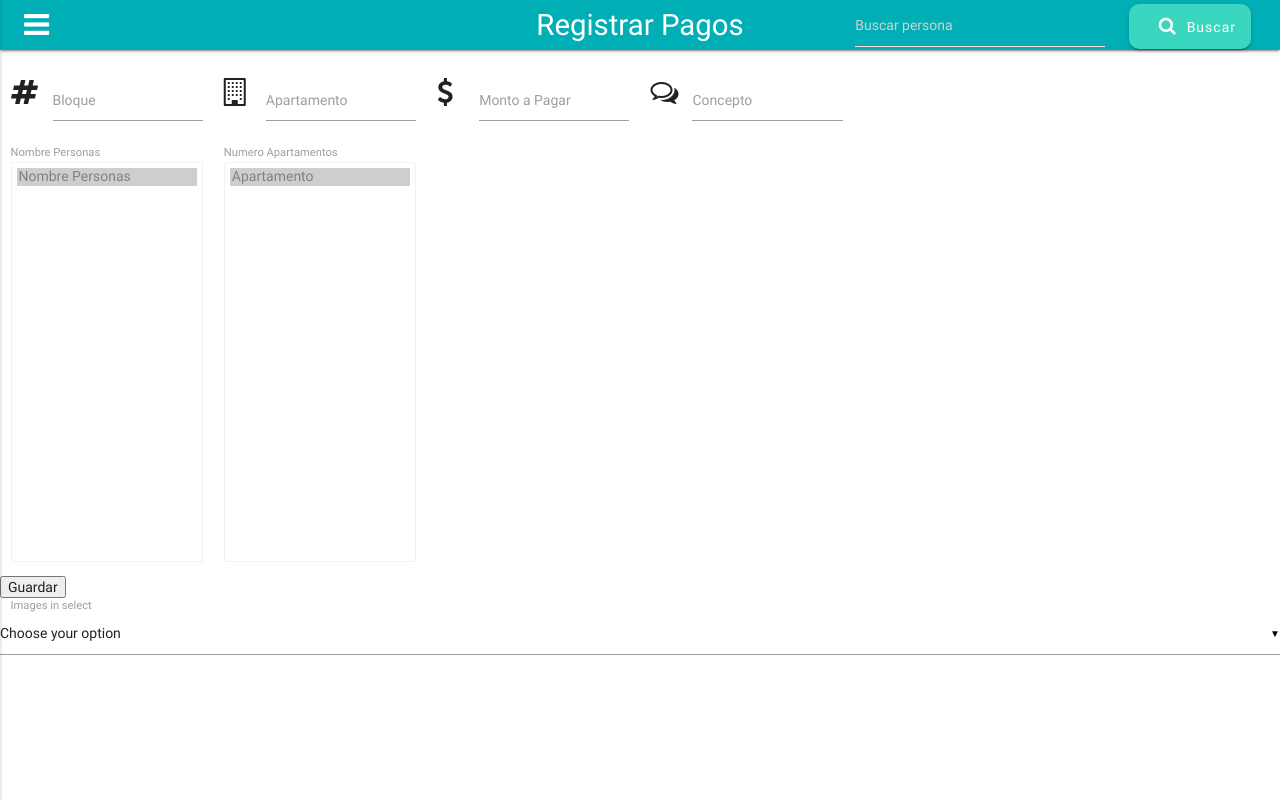
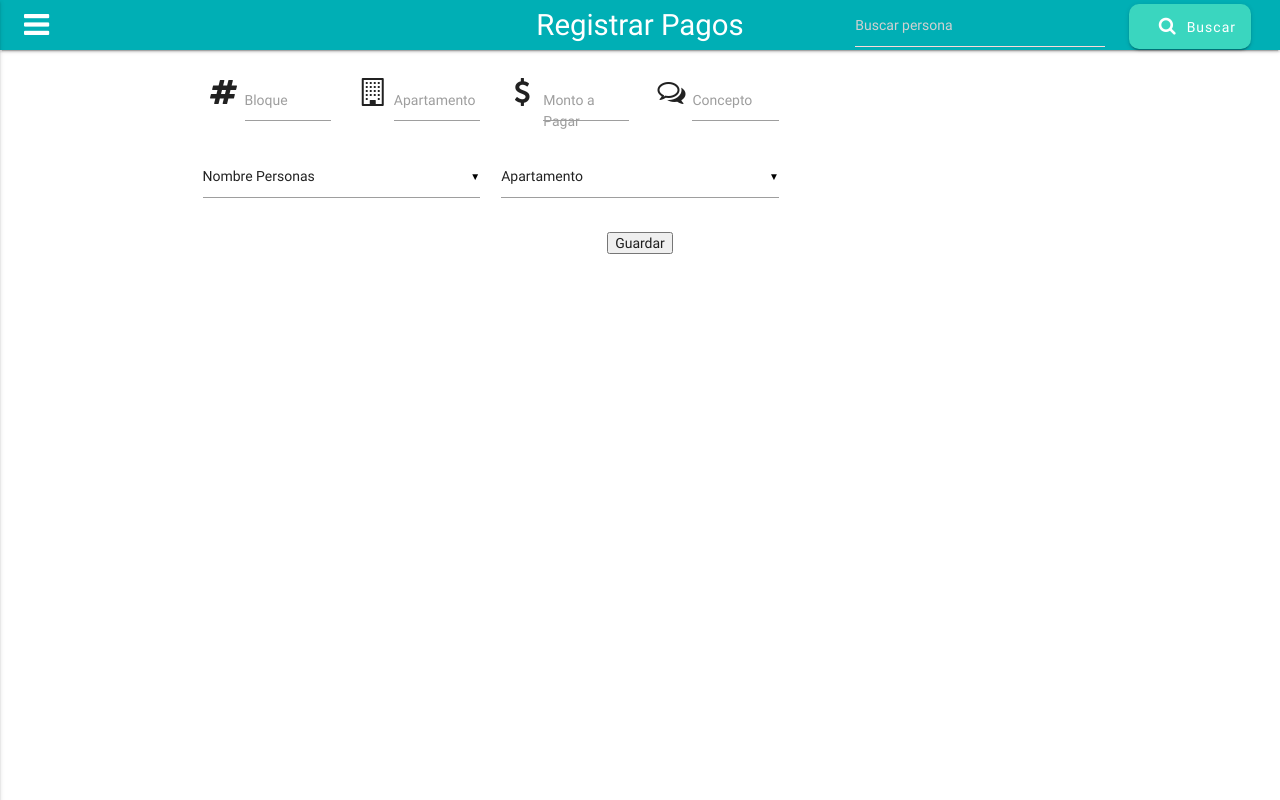
Before and after one commit to RaynerHM/envResidencial, a Django app: template projectResidencial/templates/registrar_Pagos.html in a window 1280 px wide. Run offline with Django 3.2, Linux system fonts and the light colour scheme; the template is opened without the code that fills it, so the values that code supplies are empty.

Commit message:
Nuevos cambios el el formulario 'Registro de pagos'

```diff
--- a/projectResidencial/static/style.css
+++ b/projectResidencial/static/style.css
@@ -14,9 +14,10 @@ body {
     background-color: white;
 }
 
-.container {
+
+/* .container {
     width: 100%;
-}
+} */
 
 .side-nav li>a>i {
     color: #fff;
@@ -333,13 +334,15 @@ table.bordered tbody tr:hover {
     margin: 5px 10px;
 }
 
-.container {
+#login .container,
+#bPassword .container {
     margin: 5px;
     width: 98%;
     max-width: 100%;
 }
 
-.container .row {
+#bPassword .container .row,
+#login .container {
     margin: 0%;
 }
 
--- a/projectResidencial/templates/login.html
+++ b/projectResidencial/templates/login.html
@@ -27,14 +27,14 @@
                     <!--   Usuario   -->
                     <div class="input-field">
                         <i class="prefix fa fa-user fa-3x"></i>
-                        <input id="username" name="username" type="text" required>
+                        <input id="username" name="username" type="text" required autocomplete="off">
                         <label for="username" class="active">Usuario</label>
                     </div>
 
                     <!--  Clave  -->
                     <div class="input-field">
                         <i class="prefix fa fa-key fa-3x"></i>
-                        <input id="password" name="password" type="password" required>
+                        <input id="password" name="password" type="password" required autocomplete="off">
                         <label for="password" class="active">Clave</label>
                     </div>
 
@@ -54,9 +54,9 @@
                     {{ mensaje }}
                 </div>
                 {% endif %}
-                </div>
             </div>
         </div>
+    </div>
     </div>
 
     <script src="{% static '/jquery/jquery-3.2.1.min.js' %}"></script>
--- a/projectResidencial/templates/registrar_Pagos.html
+++ b/projectResidencial/templates/registrar_Pagos.html
@@ -83,29 +83,30 @@
     </ul>
 
     <form action="" method="POST">{% csrf_token %}
+        <div class="container center">
             <div class="row">
                 <!--   Nombre Propietario o Inquilino   -->
-		<div class="input-field col m2" >
+                <div class="input-field col m2">
                     <i class="prefix fa fa-hashtag fa-3x"></i>
-			<input id="nombre" name="nombre" type="text" required>
+                    <input id="bloque" name="bloque" type="text" required autocomplete="off">
                     <label for="nombre" class="active">Bloque </label>
                 </div>
                 <!--   Nombre Propietario o Inquilino   -->
-		<div class="input-field col m2" >
+                <div class="input-field col m2">
                     <i class="prefix fa fa-building-o fa-3x"></i>
-			<input id="nombre" name="nombre" type="text" required>
+                    <input id="apartamento" name="apartamento" type="text" required autocomplete="off">
                     <label for="nombre" class="active">Apartamento </label>
                 </div>
                 <!--   Nombre Propietario o Inquilino   -->
-		<div class="input-field col m2" >
+                <div class="input-field col m2">
                     <i class="prefix fa fa-dollar fa-3x"></i>
-			<input id="nombre" name="nombre" type="text" required>
+                    <input id="montoPagar" name="montoPagar" type="text" required autocomplete="off">
                     <label for="nombre" class="active">Monto a Pagar </label>
                 </div>
                 <!--   Nombre Propietario o Inquilino   -->
                 <div class="input-field col m2">
                     <i class="prefix fa fa-comments-o fa-3x"></i>
-			<input id="nombre" name="nombre" type="text" required>
+                    <input id="concepto" name="concepto" type="text" required>
                     <label for="nombre" class="active">Concepto </label>
                 </div>
                 <!--   Nombre Propietario o Inquilino   -->
@@ -124,18 +125,18 @@
 
 
             <div class="row">
-		<div class="col m2" >
-			<label>Nombre Personas</label>
-			<select multiple class=" browser-default">
+                <div class="input-field col m4">
+                    {% comment %} <label>Nombre Personas</label> {% endcomment %}
+                    <select multiple class=" " id="nombrePersona" name="nombrePersona">
 					<option value="" disabled selected>Nombre Personas</option>
 					{% for r in res %}
 					<option value="{{ r }}">{{ r.nombre }}</option>
 					{% endfor%}
 				</select>
                 </div>
-		<div class="col m2" >
-			<label>Numero Apartamentos</label>
-			<select multiple class=" browser-default">
+                <div class="input-field col m4">
+                    {% comment %} <label>Numero Apartamentos</label> {% endcomment %}
+                    <select multiple class=" " id="apartamento" name="no_apartamento">
 					<option value="" disabled selected>Apartamento</option>
 					{% for r in res %}
 					<option value="{{ r.edificio }}-{{r.no_apartamento}}">{{ r.edificio }}-{{r.no_apartamento}}</option>
@@ -145,13 +146,15 @@
             </div>
 
             <div class="input-field ">
-		<input  value="Guardar" type="submit" required>
+                <input value="Guardar" type="submit" required>
+            </div>
         </div>
 
     </form>
 
 
 
+    {% comment %}
     <div class="input-field col s12 m6">
         <select class="icons">
       <option value="" disabled selected>Choose your option</option>
@@ -161,7 +164,7 @@
       <option value="" data-icon="{% static '/media/otrs_admin.png' %}" class="left">OTRS</option>
     </select>
         <label>Images in select</label>
-  </div>
+    </div> {% endcomment %}
 
 
 
```
Also changed, not shown: projectResidencial/db.sqlite3. Lines whose indentation alone changed are shown as unchanged.
